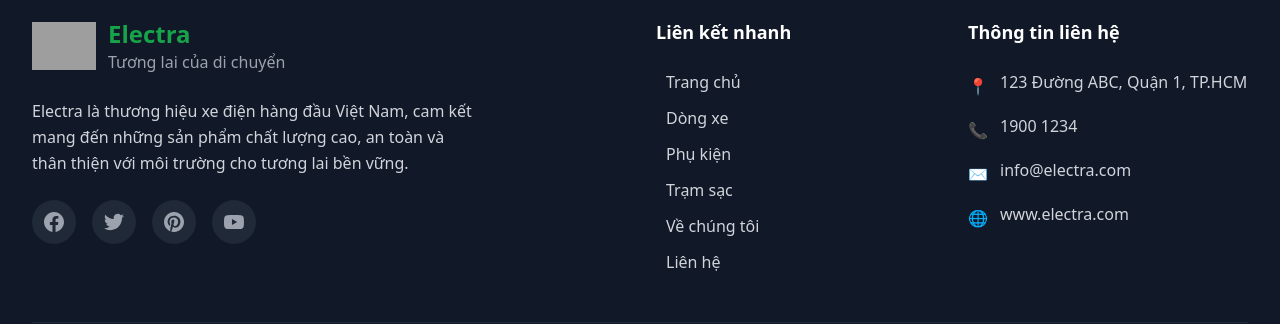
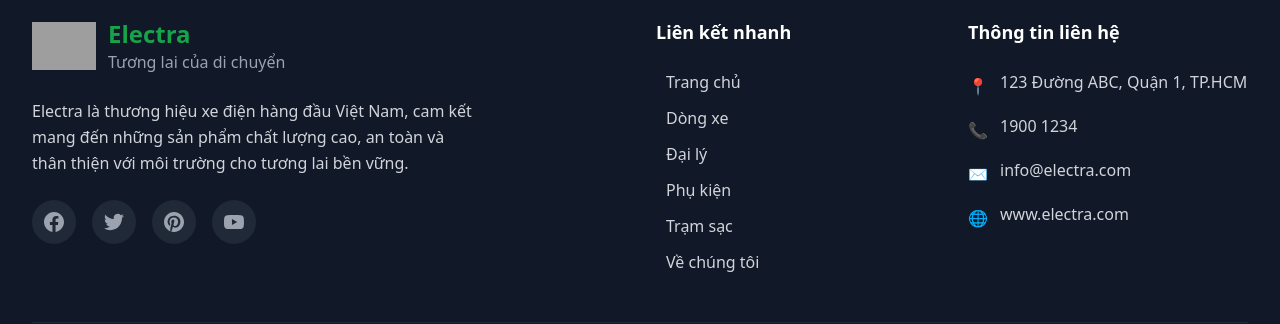
Before and after one commit to Truongdat815/SWP391_FE, a React (Vite) app: page /cars in a window 1280 px wide. Shown: the part 2098-2422 px from the top of the page. Built offline with nearby package versions, Linux system fonts and the light colour scheme; grey boxes are pictures that could not be loaded.

Commit message:
fixfooter

```diff
--- a/src/components/Footer.jsx
+++ b/src/components/Footer.jsx
@@ -64,13 +64,17 @@ function Footer() {
             <h4 className="text-lg font-semibold mb-6">Liên kết nhanh</h4>
             <ul className="space-y-3">
               {[
-                { name: 'Trang chủ', href: '#home' },
-                { name: 'Dòng xe', href: '#models' },
-                { name: 'Phụ kiện', href: '#accessories' },
-                { name: 'Trạm sạc', href: '#charging' },
-                { name: 'Về chúng tôi', href: '#about' },
-                { name: 'Liên hệ', href: '#contact' }
-              ].map((link, index) => (
+                { name: 'Trang chủ', href: '/', isHash: false },
+                { name: 'Dòng xe', href: '/cars', isHash: false },
+                { name: 'Đại lý', href: '/dealers', isHash: false },
+                { name: 'Phụ kiện', href: '#accessories', isHash: true },
+                { name: 'Trạm sạc', href: '#charging', isHash: true },
+                { name: 'Về chúng tôi', href: '#about', isHash: true }
+              ].map((link, index) => {
+                const LinkComponent = link.isHash ? 'a' : Link;
+                const linkProps = link.isHash ? { href: link.href } : { to: link.href };
+
+                return (
                   <motion.li
                     key={link.name}
                     initial={{ opacity: 0, x: -20 }}
@@ -78,15 +82,16 @@ function Footer() {
                     transition={{ duration: 0.3, delay: 0.3 + index * 0.1 }}
                     viewport={{ once: true }}
                   >
-                  <a
-                    href={link.href}
+                    <LinkComponent
+                      {...linkProps}
                       className="text-gray-300 hover:text-white transition-colors duration-300 flex items-center group"
                     >
                       <span className="w-0 h-0 border-l-2 border-transparent group-hover:border-green-400 transition-all duration-300 mr-2"></span>
                       {link.name}
-                  </a>
+                    </LinkComponent>
                   </motion.li>
-              ))}
+                );
+              })}
             </ul>
           </motion.div>
 
```
Lines whose indentation alone changed are shown as unchanged.
